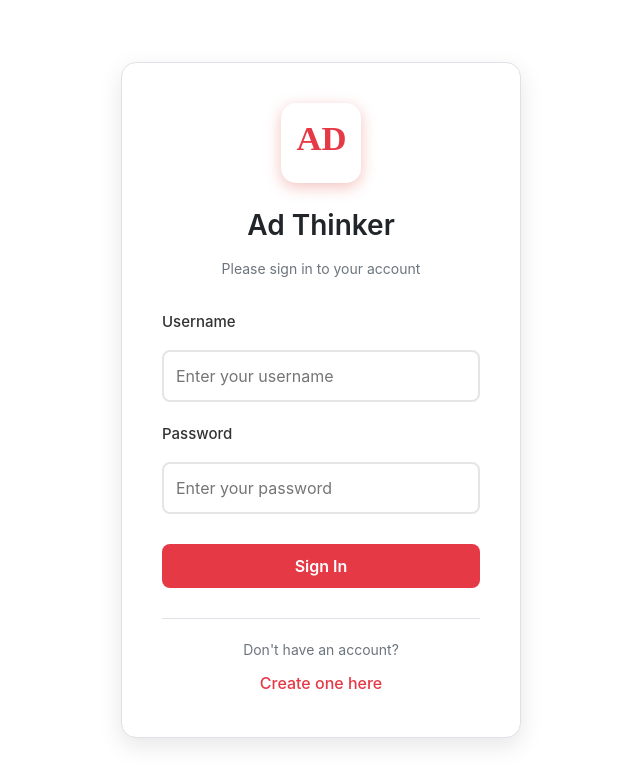
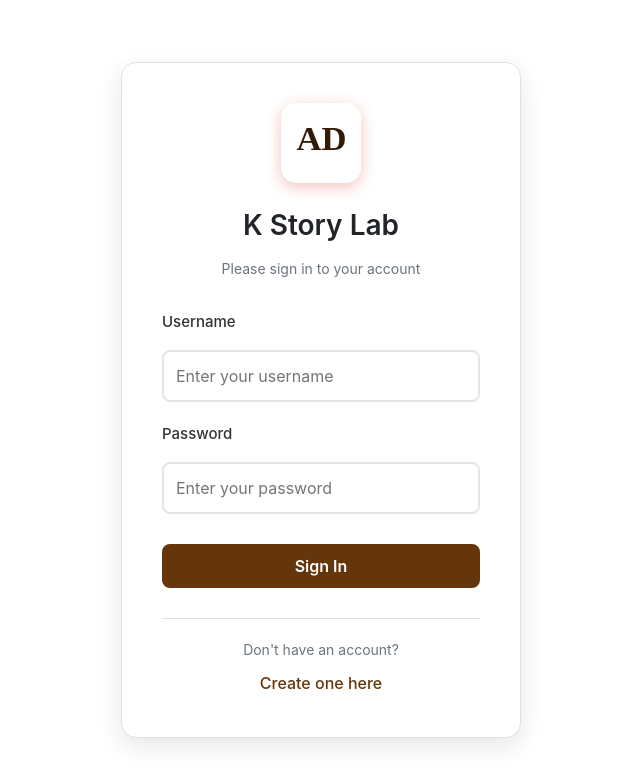
Before and after one commit to Calvin-222/MotionExpertFrontEnd, a Vue app: page /login in a window 1280 px wide. Shown: the top 784 px of the page, without its empty margins (319-959 px from the left). Built offline with nearby package versions, Linux system fonts and the light colour scheme.

Commit message:
change color and name, logo

```diff
--- a/src/assets/HomePage.css
+++ b/src/assets/HomePage.css
@@ -8,15 +8,15 @@
 }
 
 :root {
-    --primary-red: #e63946;
+    --primary-red: #65360b;
     --sidebar-bg: #f8f9fa;
-    --main-bg: #f5f5f5;
+    --main-bg: #F3efec;
     --text-dark: #212529;
     --text-light: #6c757d;
     --border-color: #dee2e6;
     --green-status: #28a745;
     --yellow-status: #ffc107;
-    --red-status: #dc3545;
+    --red-status: #a1866f;
     --card-bg: #fff;
     --hover-bg: #e9ecef;
 }
@@ -103,7 +103,7 @@ body {
 }
 
 .user-details .logout-btn:hover {
-    background: #c42834 !important;
+    background: #331b05 !important;
 }
 
 .user-details h3 {
@@ -272,6 +272,7 @@ body {
     flex-direction: column;
     width: calc(100vw - 300px); /* 計算剩餘寬度，300px是sidebar的寬度 */
     position: relative;
+    padding-top: 32px;
 }
 
 header {
@@ -615,7 +616,7 @@ header {
     position: absolute;
     top: -6px;
     right: -8px;
-    background: #ef4444;
+    background: #412607;
     color: white;
     border-radius: 50%;
     width: 20px;
--- a/src/assets/Login.css
+++ b/src/assets/Login.css
@@ -94,14 +94,14 @@
 
 .form-group input:focus {
   outline: none;
-  border-color: var(--color-primary, #d73527);
+  border-color: var(--color-primary, #331b05);
   box-shadow: 0 0 0 3px rgba(215, 53, 39, 0.1);
 }
 
 .login-btn {
   width: 100%;
   padding: 12px;
-  background: var(--color-primary, #d73527);
+  background: var(--color-primary, #331b05);
   color: white;
   border: none;
   border-radius: 8px;
@@ -113,7 +113,7 @@
 }
 
 .login-btn:hover:not(:disabled) {
-  background: var(--color-primary-hover, #c42d20);
+  background: var(--color-primary-hover, #331b05);
   transform: translateY(-2px);
   box-shadow: 0 5px 15px rgba(215, 53, 39, 0.4);
 }
@@ -134,7 +134,7 @@
 }
 
 .register-link a {
-  color: var(--color-primary, #d73527);
+  color: var(--color-primary, #331b05);
   text-decoration: none;
   font-weight: 500 !important;
   font-size: 16px;
--- a/src/assets/SearchUsers.css
+++ b/src/assets/SearchUsers.css
@@ -30,7 +30,7 @@
 
 .search-input:focus {
   outline: none;
-  border-color: #e63946;
+  border-color: #65360b;
   box-shadow: 0 0 0 3px rgba(255, 38, 56, 0.3);
 }
 
@@ -76,7 +76,7 @@
 }
 
 .action-button {
-  background: #e63946;
+  background: #331b05;
   color: white;
   border: none;
   padding: 8px 16px;
@@ -88,11 +88,11 @@
 }
 
 .action-button:hover {
-  background: #e63946;
+  background: #331b05;
 }
 
 .action-button:active {
-  background: #f94d5b;
+  background: #331b05;
   transform: translateY(1px);
 }
 
--- a/src/assets/SynopsisEditorPage.css
+++ b/src/assets/SynopsisEditorPage.css
@@ -7,10 +7,10 @@
     --editor-text-primary: #333;
     --editor-text-secondary: #555;
     --editor-border-color: #d9d9d9;
-    --editor-primary-accent: #e63946; /* Primary red from HomePage */
+    --editor-primary-accent: #65360b;
     --editor-input-bg: #f9f9f9;
     --editor-input-border: #ccc;
-    --editor-button-hover-bg: #c42834;
+    --editor-button-hover-bg: #331b05;
 }
 
 .synopsis-editor-container {
--- a/src/assets/base.css
+++ b/src/assets/base.css
@@ -11,10 +11,10 @@
   --vt-c-indigo: #2c3e50;
 
   /* Red Accent System */
-  --vt-c-red: #e63946;
-  --vt-c-red-hover: #c42834;
-  --vt-c-red-light: #f8d7da;
-  --vt-c-red-status: #dc3545;
+  --vt-c-red: #65360b;
+  --vt-c-red-hover: #331b05;
+  --vt-c-red-light: #a1866f;
+  --vt-c-red-status: #8b5e3c;
 
   /* Status Colors */
   --vt-c-green: #28a745;
@@ -40,7 +40,7 @@
   --vt-c-border-input: #ccc;
 
   /* Background System */
-  --vt-c-bg-grey: #f5f5f5;
+  --vt-c-bg-grey: #F1EDE4;
   --vt-c-bg-grey-medium: #f0f2f5;
   --vt-c-bg-hover: #e9ecef;
   --vt-c-bg-input: #f9f9f9;
--- a/src/assets/ragtest.css
+++ b/src/assets/ragtest.css
@@ -21,7 +21,7 @@
 /* Header Styles */
 .rag-container h1 {
   font-size: 2.2em;
-  color: #e63946;
+  color: #331b05;
   font-weight: 600;
   text-align: center;
   margin-bottom: 40px;
@@ -31,12 +31,12 @@
 
 .rag-container h1 i {
   margin-right: 15px;
-  color: #e63946;
+  color: #331b05;
 }
 
 .rag-container h2 {
   font-size: 1.6em;
-  color: #e63946;
+  color: #331b05;
   margin-bottom: 20px;
   padding-bottom: 10px;
   border-bottom: 1px solid #e0e0e0;
@@ -45,7 +45,7 @@
 
 .rag-container h2 i {
   margin-right: 10px;
-  color: #e63946;
+  color: #331b05;
 }
 
 .rag-container h3 {
@@ -75,7 +75,7 @@
 
 /* Form Styles */
 form {
-  background: #ffffff; /* White form background */
+  background: #F1EDE4; /* White form background */
   padding: 20px;
   border-radius: 6px;
   border: 1px solid #e0e0e0;
@@ -125,7 +125,7 @@ input, textarea, select {
 
 input:focus, textarea:focus, select:focus {
   outline: none;
-  border-color: #e63946;
+  border-color: #331b05;
   box-shadow: 0 0 0 3px rgba(230, 57, 70, 0.15);
   background: #ffffff;
 }
@@ -139,7 +139,7 @@ textarea {
 /* Button Styles */
 button, .btn {
   padding: 10px 20px;
-  background: #e63946;
+  background: #331b05;
   color: #ffffff;
   border: none;
   border-radius: 5px;
@@ -154,7 +154,7 @@ button, .btn {
 }
 
 button:hover:not(:disabled), .btn:hover:not(:disabled) {
-  background: #c42834;
+  background: #331b05;
   transform: translateY(-1px);
   box-shadow: 0 4px 8px rgba(230, 57, 70, 0.25);
 }
@@ -219,7 +219,7 @@ table {
 }
 
 th {
-  background: #e63946;
+  background: #331b05;
   color: #ffffff;
   font-weight: 600;
   padding: 15px 12px;
--- a/src/views/Login.vue
+++ b/src/views/Login.vue
@@ -6,7 +6,7 @@
         <div class="login-logo">
           <img src="@/components/icons/adthinker.svg" alt="Motion Expert Logo" />
         </div>
-        <h1>Ad Thinker</h1>
+        <h1>K Story Lab</h1>
         <p>Please sign in to your account</p>
       </div>
 
--- a/src/views/Register.vue
+++ b/src/views/Register.vue
@@ -5,9 +5,9 @@
       <div class="register-header">
         <div class="register-logo">
 
-           <img src="@/components/icons/adthinker.svg" alt="Ad Thinker Logo" />
+           <img src="@/components/icons/adthinker.svg" alt="K Story Lab Logo" />
         </div>
-        <h1>Ad Thinker</h1>
+        <h1>K Story Lab</h1>
         <p>Create your account</p>
       </div>
       <div v-if="errorMessage" class="error-message">
```
Also changed, not shown: src/components/icons/adthinker.svg, 1 other file (tests, documents, lock files or other folders).
